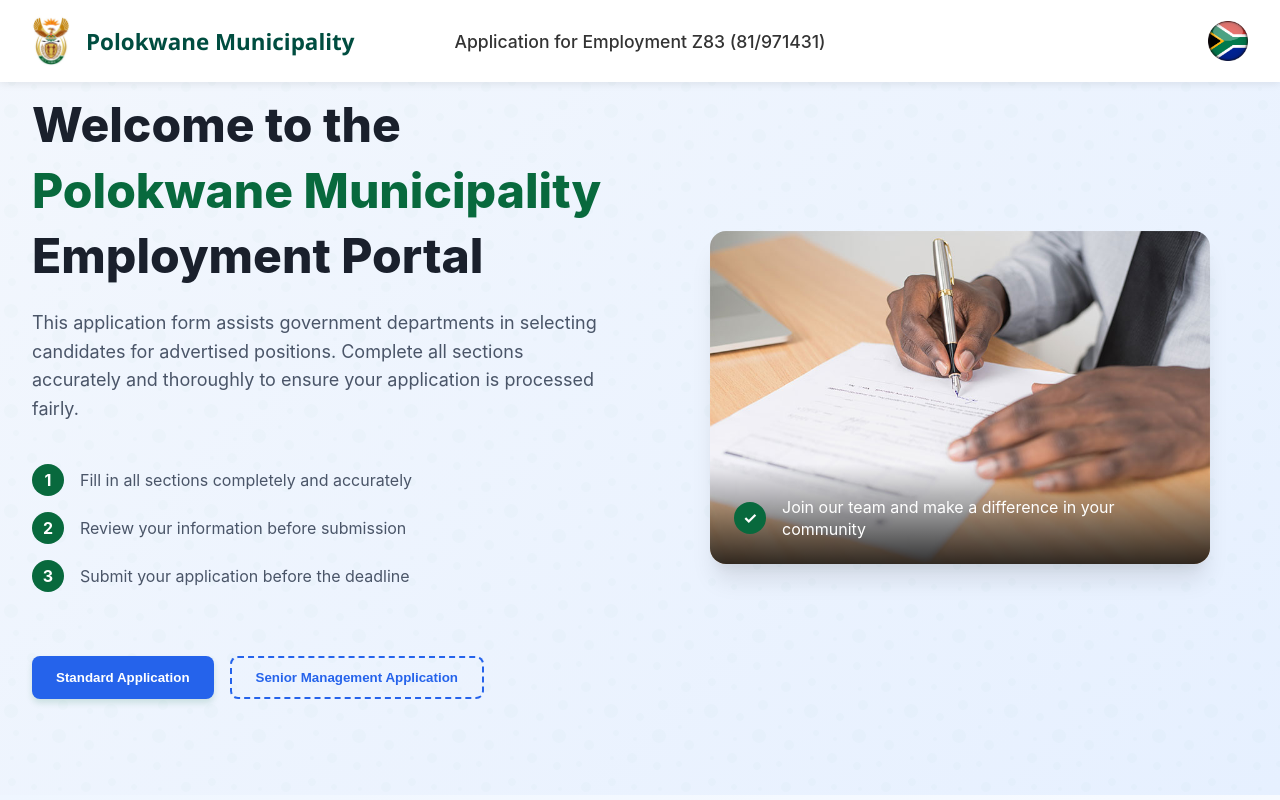
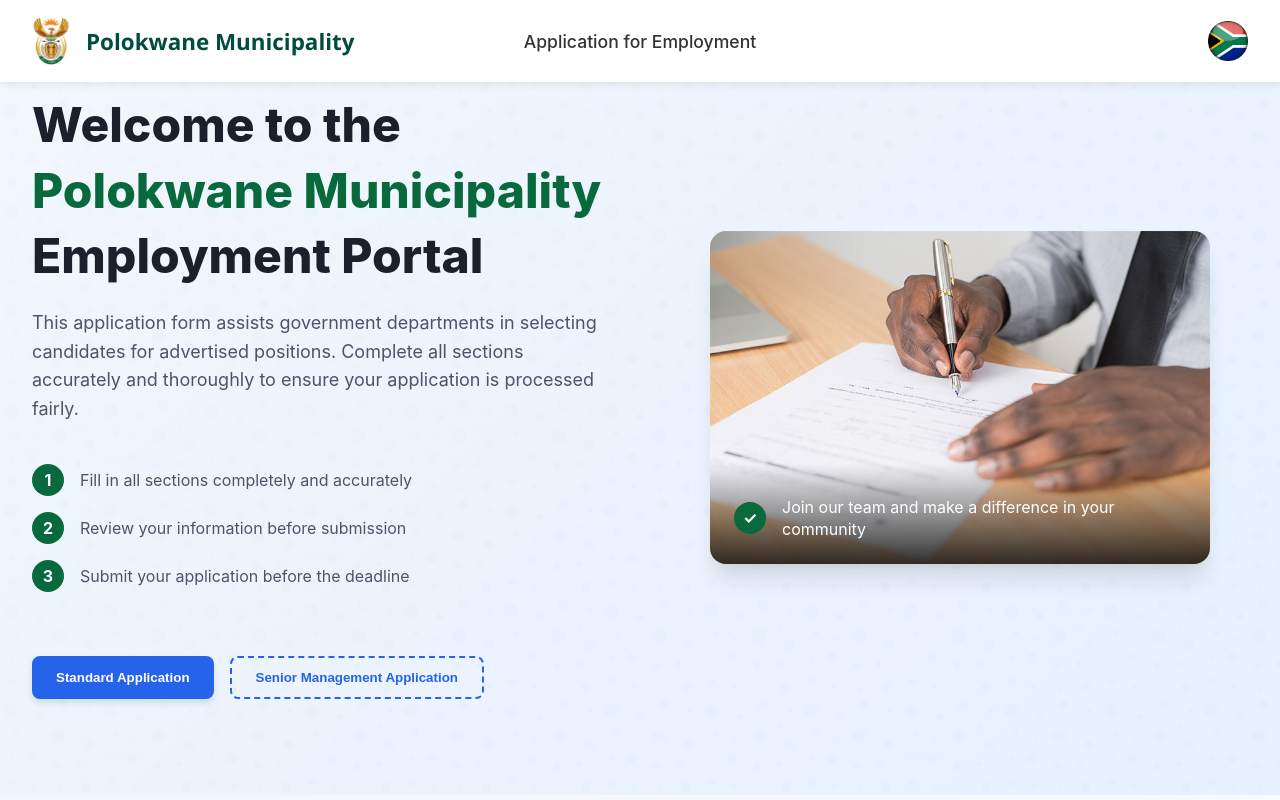
Before and after one commit to antoinekizuri/recruitment, a React (Vite) app in the folder municipal/: page / in a window 1280 px wide. Shown: the top 800 px of the page. Built offline with nearby package versions, Linux system fonts and the light colour scheme.

Commit message:
footer&header fix

```diff
--- a/municipal/src/components/users/footer.jsx
+++ b/municipal/src/components/users/footer.jsx
@@ -4,7 +4,7 @@
 const Footer = () => {
   return (
     <footer className="footer">
-      <p>Z83 Vacancy Application Form</p>
+      <p>Vacancy Application Form</p>
     </footer>
   );
 };
--- a/municipal/src/components/users/header.jsx
+++ b/municipal/src/components/users/header.jsx
@@ -12,7 +12,7 @@
       </div>
 
       <div className="header-center">
-        <p className="form-title">Application for Employment Z83 (81/971431)</p>
+        <p className="form-title">Application for Employment</p>
       </div>
 
       <div className="header-right">
```
